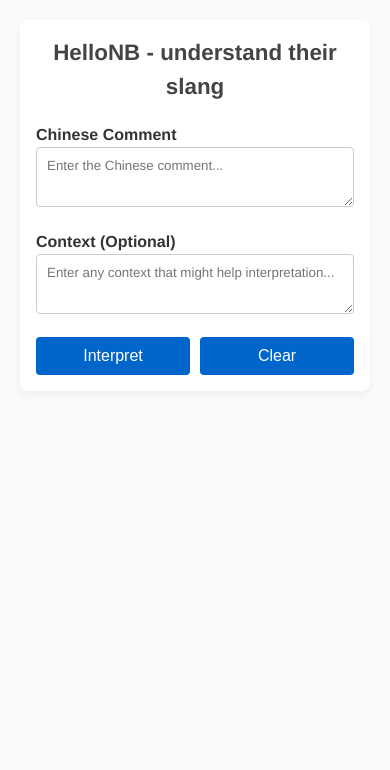
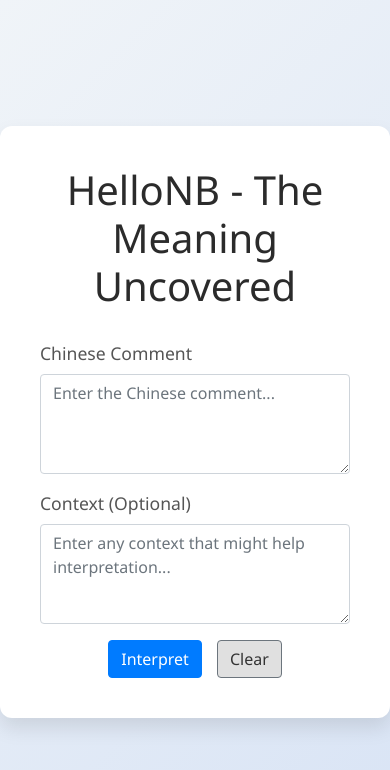
Before and after one commit to babelpainterwell/hello-nb, a plain HTML site: page app/static/index.html in a window 390 px wide. Drawn offline with nearby package versions, Linux system fonts and the light colour scheme.

```diff
--- a/app/static/index.html
+++ b/app/static/index.html
@@ -2,176 +2,192 @@
 <html lang="en">
   <head>
     <meta charset="UTF-8" />
-    <!-- Ensures the page is mobile-friendly and scales correctly on different devices -->
     <meta name="viewport" content="width=device-width, initial-scale=1.0" />
-
-    <title>HelloNB - understand their slang</title>
+    <title>HelloNB - The Meaning Uncovered</title>
+    <!-- Bootstrap CSS -->
+    <link
+      href="https://stackpath.bootstrapcdn.com/bootstrap/4.5.2/css/bootstrap.min.css"
+      rel="stylesheet"
+    />
     <style>
-      /* --- Basic Reset & Global Styles --- */
-      * {
-        box-sizing: border-box;
+      /* Global Reset */
+      body {
+        font-family: "Segoe UI", Tahoma, Geneva, Verdana, sans-serif;
+        background: linear-gradient(135deg, #f0f4f8, #d9e4f5);
+        color: #333;
+        padding: 0;
         margin: 0;
-        padding: 0;
-      }
-      body {
-        font-family: "Helvetica Neue", Arial, sans-serif;
-        color: #333;
-        background: #fafafa;
-        line-height: 1.5;
+        min-height: 100vh;
+        display: flex;
+        justify-content: center;
+        align-items: center;
       }
 
-      /* --- Container for content to center it nicely --- */
       .container {
-        max-width: 600px;
-        margin: 40px auto;
-        background: #fff;
-        border-radius: 8px;
-        box-shadow: 0 4px 10px rgba(0, 0, 0, 0.05);
-        padding: 20px;
+        max-width: 800px;
+        padding: 40px;
+        background: #ffffff;
+        border-radius: 12px;
+        box-shadow: 0 10px 20px rgba(0, 0, 0, 0.1);
       }
 
-      /* --- Headings --- */
       h1 {
-        font-size: 1.8rem;
-        margin-bottom: 20px;
+        font-size: 2.5rem;
         text-align: center;
-        color: #444;
+        color: #2b2b2b;
+        font-weight: 500;
+        margin-bottom: 30px;
       }
 
-      /* --- Form Styles --- */
-      form {
-        display: flex;
-        flex-direction: column;
-        gap: 16px;
+      label {
+        font-size: 1.1rem;
+        font-weight: 400;
+        color: #555;
       }
-      label {
-        font-weight: 600;
-        margin-bottom: 4px;
-      }
+
       textarea {
         width: 100%;
-        min-height: 60px;
-        padding: 10px;
-        border: 1px solid #ccc;
-        border-radius: 4px;
-        font-family: inherit;
+        min-height: 100px;
+        padding: 14px;
+        font-size: 1rem;
+        border: 1px solid #ced4da;
+        border-radius: 6px;
+        background: #f9f9f9;
         resize: vertical;
+        outline: none;
       }
 
-      /* --- Button Styles --- */
+      textarea:focus {
+        border-color: #80bdff;
+        box-shadow: 0 0 4px rgba(0, 123, 255, 0.5);
+      }
+
+      .button-group {
+        display: flex;
+        gap: 15px;
+        justify-content: center;
+      }
+
       button {
-        align-self: flex-start;
-        padding: 10px 20px;
+        padding: 12px 24px;
         font-size: 1rem;
-        background: #0066cc;
-        color: #fff;
         border: none;
-        border-radius: 4px;
+        border-radius: 6px;
         cursor: pointer;
         transition: background 0.3s ease;
       }
-      button:hover {
-        background: #0052a2;
+
+      button[type="submit"] {
+        background: #007bff;
+        color: white;
       }
 
-      /* --- Loading Indicator Styles --- */
+      button[type="submit"]:hover {
+        background: #0056b3;
+      }
+
+      button[type="button"] {
+        background: #e0e0e0;
+        color: #333;
+      }
+
+      button[type="button"]:hover {
+        background: #cccccc;
+      }
+
       .loading-indicator {
         display: none;
         align-items: center;
-        gap: 8px;
-        margin-top: 8px;
-        font-size: 0.95rem;
-        color: #777;
+        gap: 10px;
+        font-size: 1rem;
+        color: #555;
       }
+
       .loading-indicator.active {
         display: flex;
       }
+
       .spinner {
-        width: 18px;
-        height: 18px;
-        border: 2px solid #ccc;
-        border-top: 2px solid #888;
+        width: 20px;
+        height: 20px;
+        border: 3px solid #ccc;
+        border-top: 3px solid #007bff;
         border-radius: 50%;
-        animation: spin 0.8s linear infinite;
+        animation: spin 1s linear infinite;
       }
+
       @keyframes spin {
         100% {
           transform: rotate(360deg);
         }
       }
 
-      /* --- Response Container --- */
       .response-container {
+        display: none;
+        background: #f8f9fa;
+        padding: 25px;
+        border-radius: 6px;
+        box-shadow: inset 0 2px 5px rgba(0, 0, 0, 0.05);
         margin-top: 20px;
-        padding: 16px;
-        background: #f9f9f9;
-        border-radius: 4px;
-        display: none; /* Hidden by default until we have data */
       }
+
       .response-container.active {
         display: block;
       }
+
       .response-heading {
-        font-weight: bold;
-        margin-bottom: 8px;
-      }
-      #explanation {
-        white-space: pre-wrap; /* Preserve line breaks */
+        font-size: 1.2rem;
+        font-weight: 600;
+        margin-bottom: 10px;
+        color: #333;
       }
 
-      /* --- Media Queries for Mobile --- */
-      @media (max-width: 640px) {
-        .container {
-          margin: 20px;
-          padding: 16px;
-        }
-        h1 {
-          font-size: 1.4rem;
-        }
-        button {
-          width: 100%;
-        }
+      #explanation {
+        white-space: pre-wrap;
+        font-size: 1rem;
+        color: #444;
       }
     </style>
   </head>
   <body>
-    <!-- Main container -->
     <div class="container">
-      <h1>HelloNB - understand their slang</h1>
+      <h1>HelloNB - The Meaning Uncovered</h1>
 
-      <!-- Form -->
       <form id="interpretForm">
-        <div>
+        <div class="form-group">
           <label for="comment">Chinese Comment</label>
           <textarea
+            class="form-control"
             id="comment"
             name="comment"
             placeholder="Enter the Chinese comment..."
           ></textarea>
         </div>
-        <div>
+
+        <div class="form-group">
           <label for="context">Context (Optional)</label>
           <textarea
+            class="form-control"
             id="context"
             name="context"
             placeholder="Enter any context that might help interpretation..."
           ></textarea>
         </div>
-        <!-- Button Group -->
-        <div style="display: flex; gap: 10px">
-          <button type="submit">Interpret</button>
-          <button type="button" id="clearButton">Clear</button>
+
+        <div class="button-group">
+          <button type="submit" class="btn btn-primary">Interpret</button>
+          <button type="button" id="clearButton" class="btn btn-secondary">
+            Clear
+          </button>
         </div>
 
-        <!-- Loading Indicator -->
-        <div class="loading-indicator" id="loadingIndicator">
+        <div class="loading-indicator mt-3" id="loadingIndicator">
           <div class="spinner"></div>
           <span>Interpreting comment...</span>
         </div>
       </form>
 
-      <!-- Response -->
-      <div class="response-container" id="responseContainer">
+      <div class="response-container mt-4" id="responseContainer">
         <div class="response-heading">Interpretation / Explanation:</div>
         <div id="explanation"></div>
       </div>
@@ -187,39 +203,26 @@
       form.addEventListener("submit", async (e) => {
         e.preventDefault();
 
-        // Get user input
         const comment = document.getElementById("comment").value.trim();
         const context = document.getElementById("context").value.trim();
 
-        // Simple validation
         if (!comment) {
           alert("Please enter a Chinese comment first!");
           return;
         }
 
-        // Clear previous explanation & hide the response
         explanationDiv.textContent = "";
         responseContainer.classList.remove("active");
-
-        // Show loading indicator
         loadingIndicator.classList.add("active");
 
-        // Prepare the request body
-        const requestBody = {
-          comment: comment,
-          context: context,
-        };
+        const requestBody = { comment: comment, context: context };
 
-        // Update this URL to deployed API endpoint
-        // const apiUrl = "http://localhost:8000/interpret";
-        const apiUrl = "https://hellonb-first-284761099708.us-east1.run.app";
+        const apiUrl = "http://localhost:8000/interpret";
 
         try {
           const response = await fetch(apiUrl, {
             method: "POST",
-            headers: {
-              "Content-Type": "application/json",
-            },
+            headers: { "Content-Type": "application/json" },
             body: JSON.stringify(requestBody),
           });
 
@@ -233,16 +236,13 @@
           explanationDiv.textContent = data.response;
           responseContainer.classList.add("active");
         } catch (error) {
-          console.error(error);
           explanationDiv.textContent = "An error occurred: " + error.message;
           responseContainer.classList.add("active");
         } finally {
-          // Hide loading indicator
           loadingIndicator.classList.remove("active");
         }
       });
 
-      // Clear button to empty both textareas and clear any displayed result
       clearButton.addEventListener("click", () => {
         document.getElementById("comment").value = "";
         document.getElementById("context").value = "";
```
Also changed, not shown: 1 other file.
